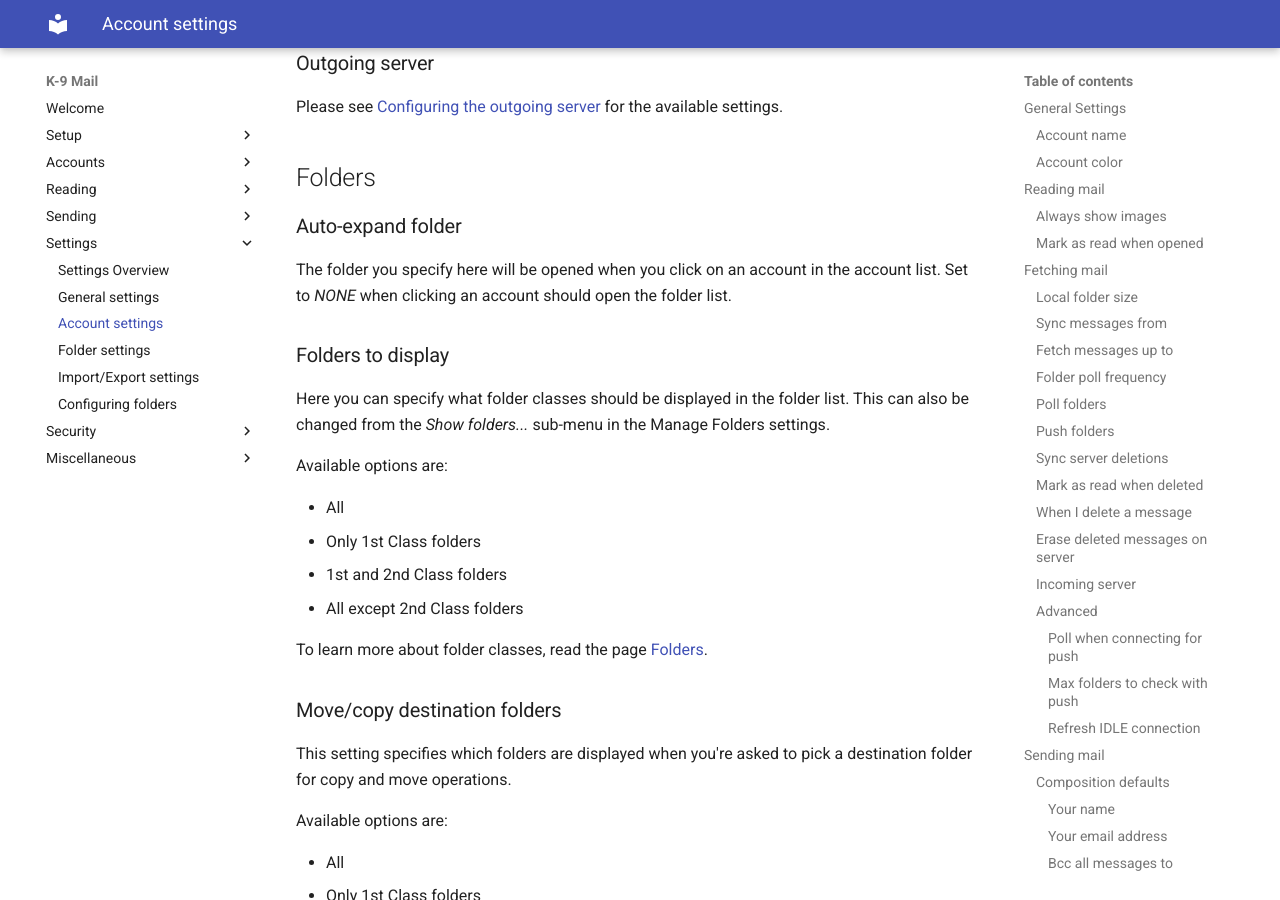
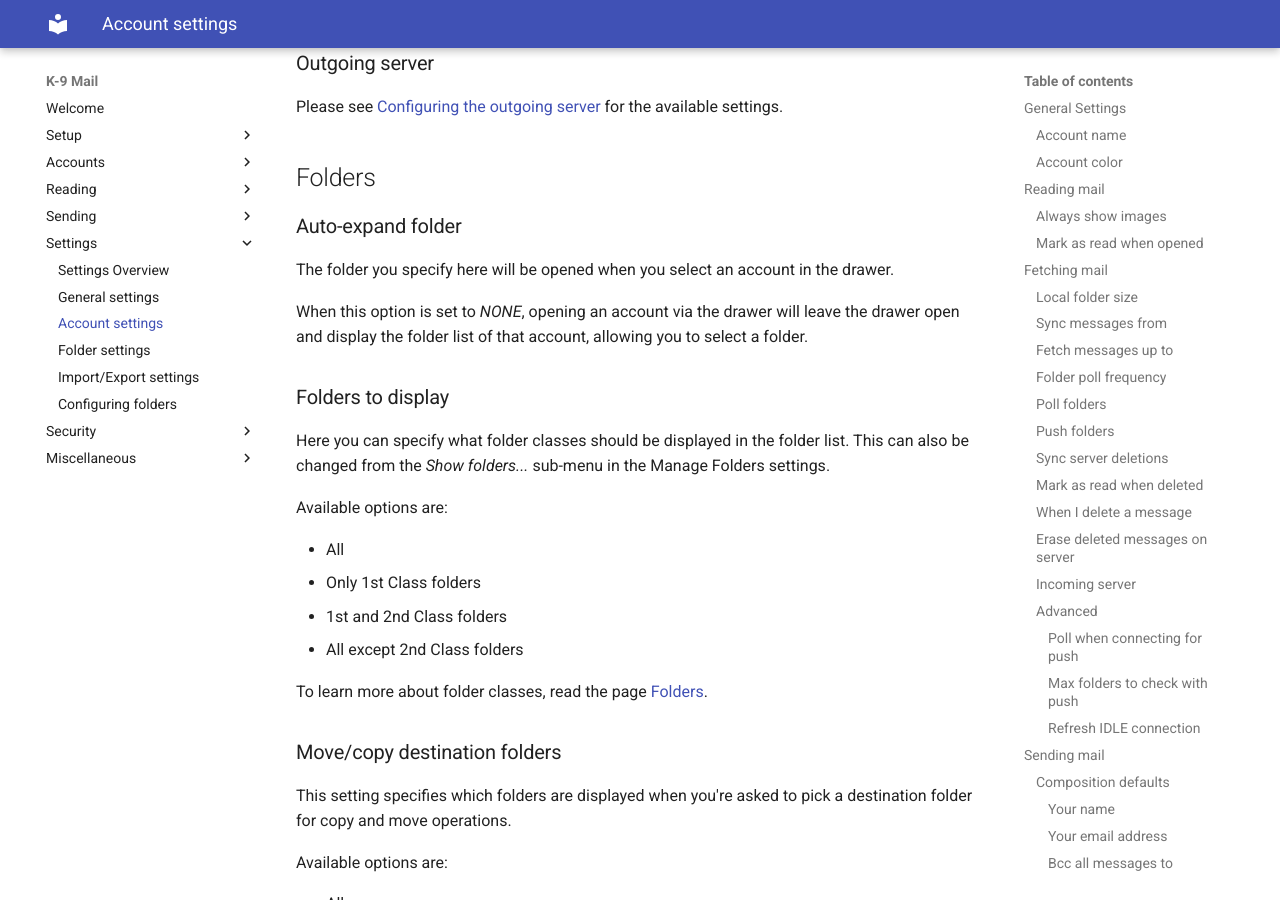
Before and after one commit to k9mail/k9mail-docs, an MkDocs documentation site: the page built from docs/en/current/settings/account.md, in a window 1280 px wide and 900 px high, scrolled down 8172 px. Built offline with MkDocs 1.6.1 and Material for MkDocs 9.7.7, drawn with Linux system fonts in a browser that asks for light colours.

Commit message:
Update per https://github.com/k9mail/k9mail-docs/pull/53#discussion_r833356785

```diff
--- a/docs/en/current/settings/account.md
+++ b/docs/en/current/settings/account.md
@@ -239,8 +239,10 @@
 ## Folders
 
 ### Auto-expand folder
-The folder you specify here will be opened when you click on an account in the account list. Set to *NONE* when
-clicking an account should open the folder list.
+The folder you specify here will be opened when you select an account in the drawer.
+
+When this option is set to *NONE*, opening an account via the drawer will leave the drawer open
+and display the folder list of that account, allowing you to select a folder.
 
 ### Folders to display
 Here you can specify what folder classes should be displayed in the folder list. This can also be changed from the
```
